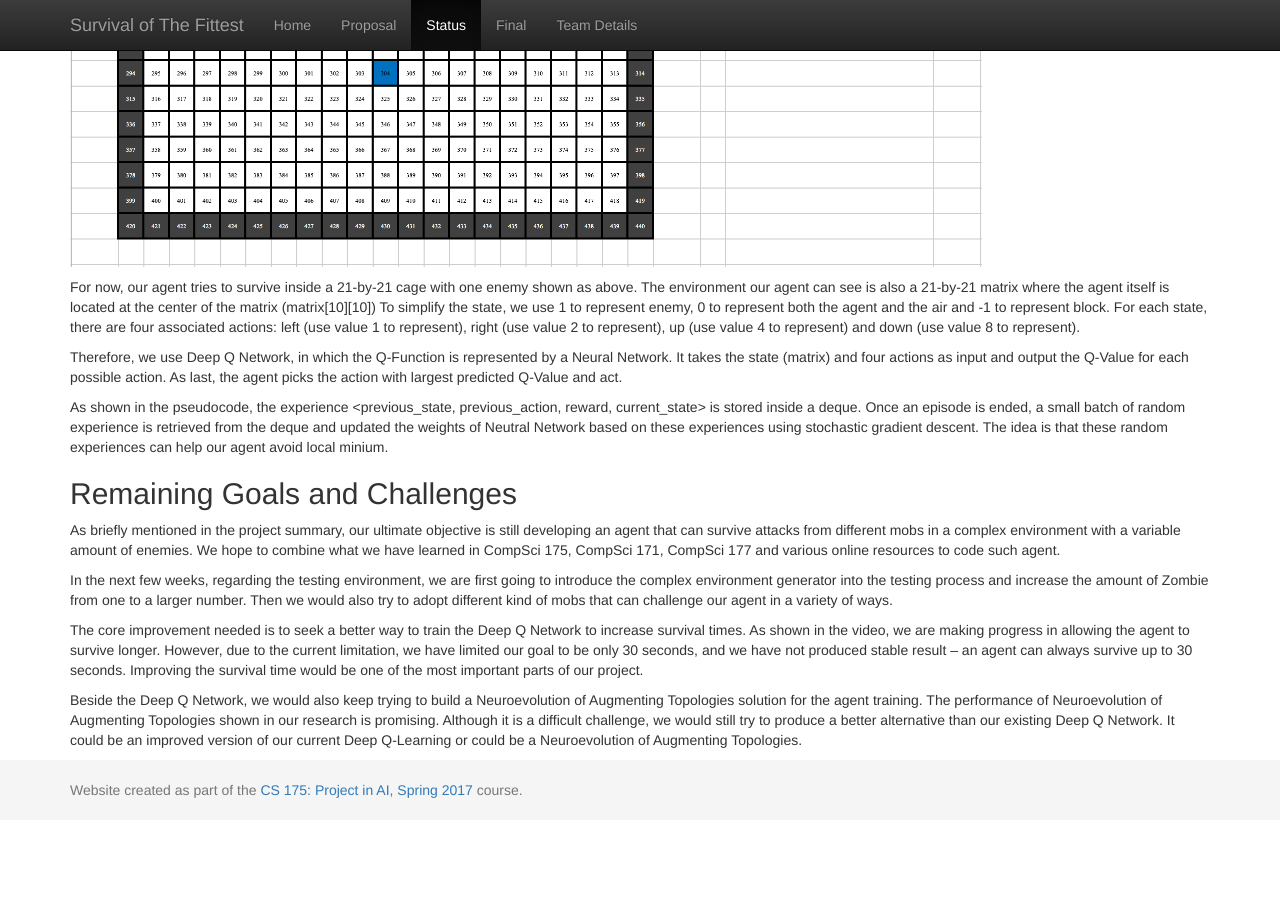
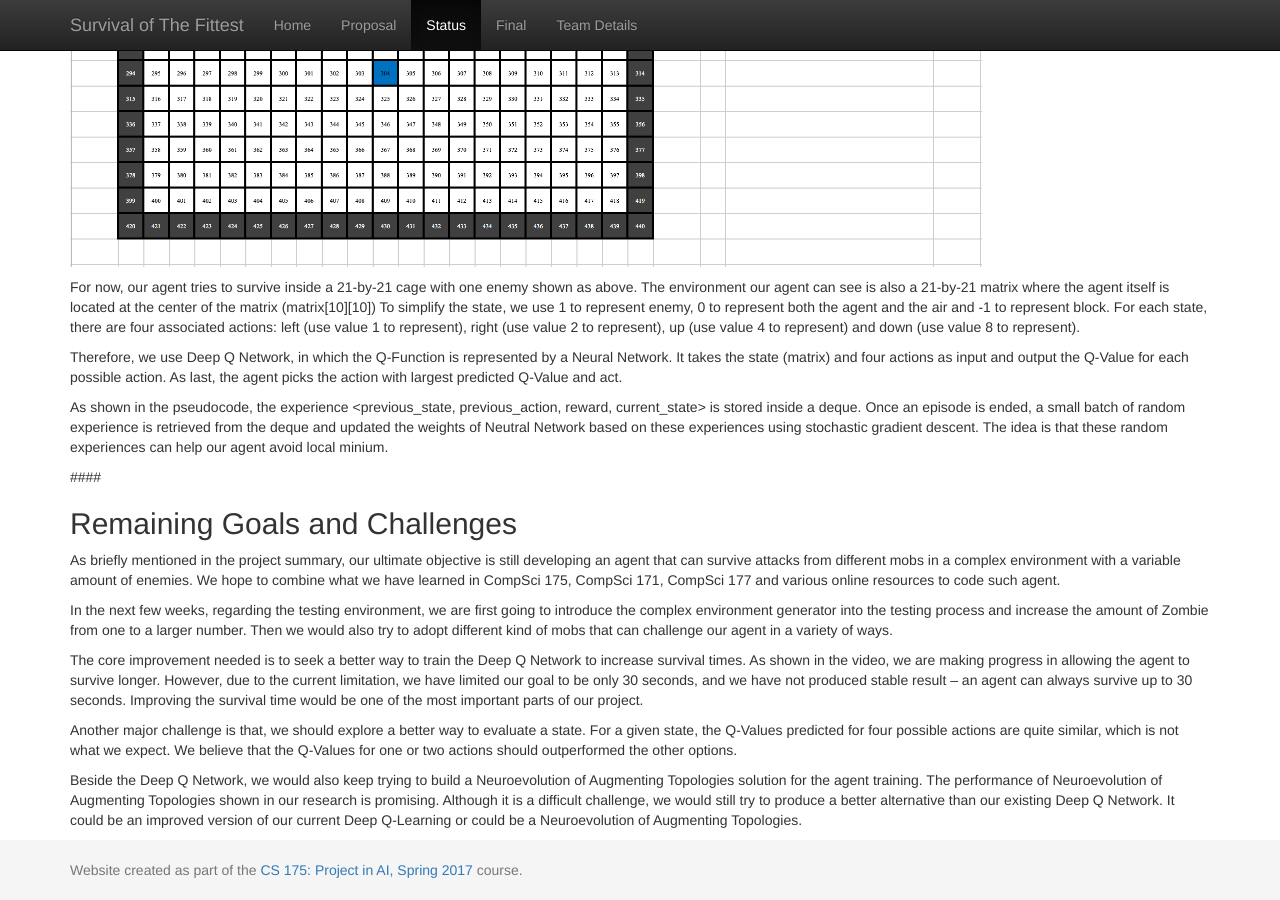
Before and after one commit to mingh2/SurvivalOfTheFittest, a Jekyll site: the page built from docs/status.md, in a window 1280 px wide and 900 px high, scrolled down 1582 px. Built offline with Jekyll 4.4.1, drawn with Linux system fonts in a browser that asks for light colours; before the commit the page ends 2402 px from its top, so only the background shows below that.

Commit message:
Update status.md

```diff
--- a/docs/status.md
+++ b/docs/status.md
@@ -34,6 +34,9 @@ Therefore, we use Deep Q Network, in which the Q-Function is represented by a Ne
 
 As shown in the pseudocode, the experience <previous_state, previous_action, reward, current_state> is stored inside a deque. Once an episode is ended, a small batch of random experience is retrieved from the deque and updated the weights of Neutral Network based on these experiences using stochastic gradient descent. The idea is that these random experiences can help our agent avoid local minium.
 
+
+####
+
 ## Remaining Goals and Challenges
 
 As briefly mentioned in the project summary, our ultimate objective is still developing an agent that can survive attacks from different mobs in a complex environment with a variable amount of enemies. We hope to combine what we have learned in CompSci 175, CompSci 171, CompSci 177 and various online resources to code such agent.
@@ -42,4 +45,6 @@ In the next few weeks, regarding the testing environment, we are first going to
 
 The core improvement needed is to seek a better way to train the Deep Q Network to increase survival times. As shown in the video, we are making progress in allowing the agent to survive longer. However, due to the current limitation, we have limited our goal to be only 30 seconds, and we have not produced stable result – an agent can always survive up to 30 seconds. Improving the survival time would be one of the most important parts of our project.
 
+Another major challenge is that, we should explore a better way to evaluate a state. For a given state, the Q-Values predicted for four possible actions are quite similar, which is not what we expect. We believe that the Q-Values for one or two actions should outperformed the other options.
+
 Beside the Deep Q Network, we would also keep trying to build a Neuroevolution of Augmenting Topologies solution for the agent training. The performance of Neuroevolution of Augmenting Topologies shown in our research is promising. Although it is a difficult challenge, we would still try to produce a better alternative than our existing Deep Q Network. It could be an improved version of our current Deep Q-Learning or could be a Neuroevolution of Augmenting Topologies.
```
